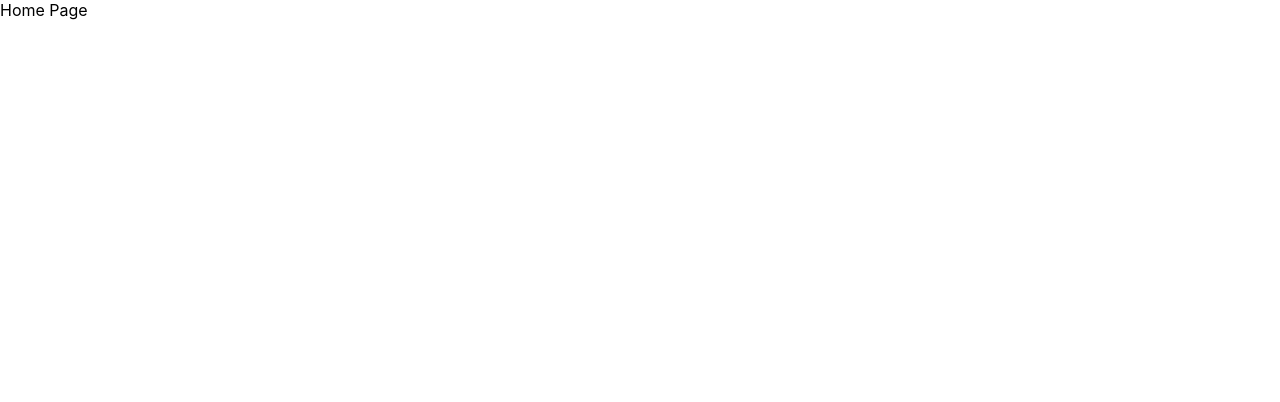
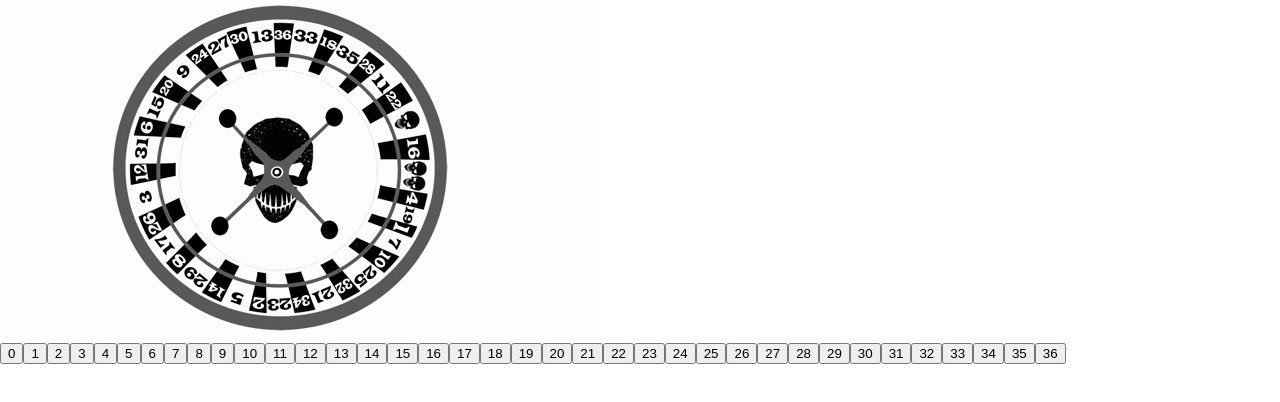
Before and after one commit to Nickds547/roulette, a React (Create React App) app in the folder client/: page / in a window 1280 px wide. Shown: the top 402 px of the page. Built offline with nearby package versions, Linux system fonts and the light colour scheme.

Commit message:
Adding Roulette Wheel and ButtonTable components

```diff
--- /dev/null
+++ b/client/src/Components/Button-Table.tsx
@@ -0,0 +1,20 @@
+import React from "react";
+
+const ButtonTable = () =>{
+
+    const buttons: Array<number> = [];
+
+    for(var i = 0; i < 37; i++){
+        buttons.push(i);
+    }
+
+    return (
+        <>
+            {buttons.map((value, index) =>{
+                return <button>{value}</button>
+            })}
+        </>
+    )
+}
+
+export default ButtonTable;
--- /dev/null
+++ b/client/src/Components/Roulette-Wheel.tsx
@@ -0,0 +1,15 @@
+import React from 'react';
+import rouletteWheel from '../assets/roulette-wheel-infinite.gif';
+
+
+const RouletteWheel = () =>{
+    return (
+        <>
+            <div>
+                <img src={rouletteWheel} alt="roulette-wheel"/>
+            </div>
+        </>
+    );
+}
+
+export default RouletteWheel;
--- /dev/null
+++ b/client/src/Components/index.ts
@@ -0,0 +1,7 @@
+import RouletteWheel from "./Roulette-Wheel"
+import ButtonTable from './Button-Table';
+
+export {
+    RouletteWheel,
+    ButtonTable
+}
--- a/client/src/Pages/HomePage.tsx
+++ b/client/src/Pages/HomePage.tsx
@@ -1,11 +1,14 @@
 import React from 'react';
+import * as Componentes from '../Components/index';
 
 const HomePage = () =>{
-   return (
-       <>
-       Home Page
-       </>
-   )
+
+    return (
+        <>
+            <Componentes.RouletteWheel/>
+            <Componentes.ButtonTable/>
+        </>
+    )
 }
 
 export default HomePage;
```
Also changed, not shown: client/src/assets/roulette-wheel-infinite.gif (added).
